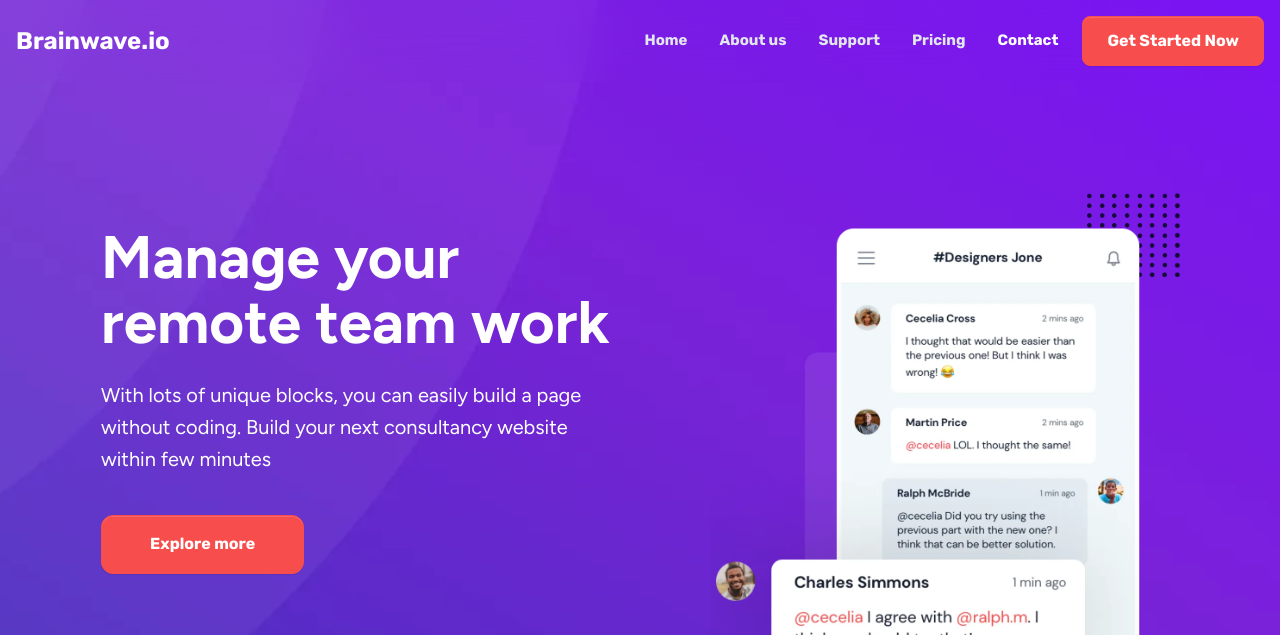
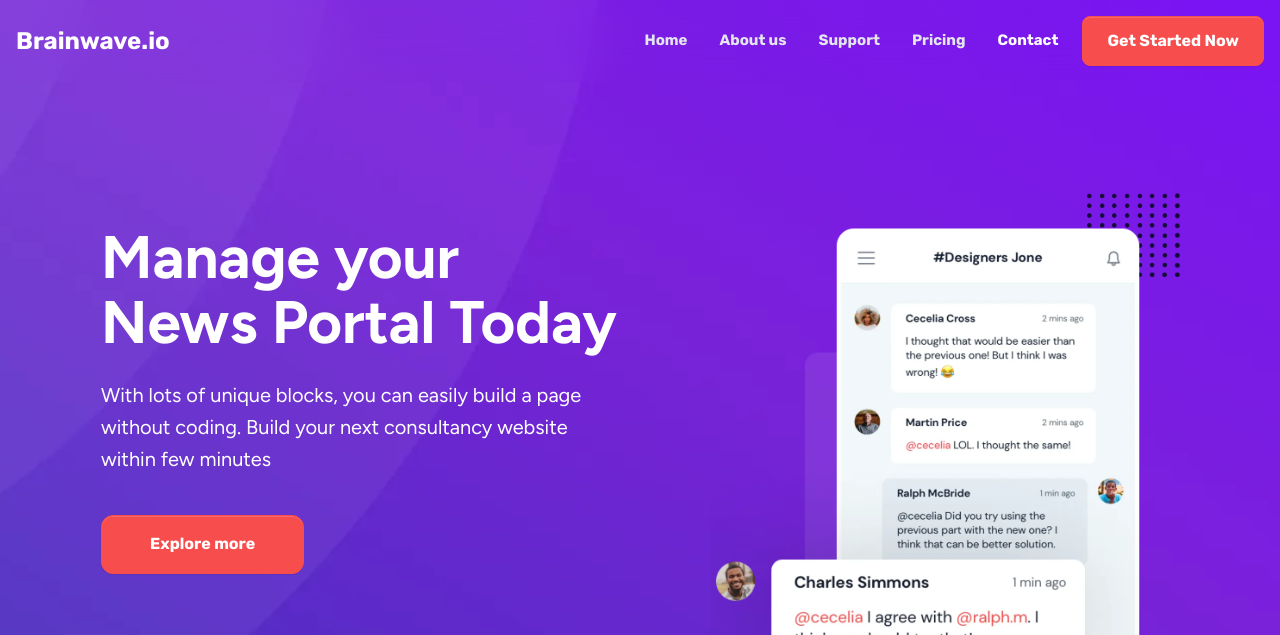
Before and after one commit to Sumitdesign07/brainwave, a plain HTML site: page index.html in a window 1280 px wide. Shown: the top 635 px of the page. Drawn offline with nearby package versions, Linux system fonts and the light colour scheme.

Commit message:
Update index.html

```diff
--- a/index.html
+++ b/index.html
@@ -52,7 +52,7 @@
               <div class="container">
                 <div class="row gy-4 gy-md-8 pt-9 pt-lg-0">
                   <div class="col-lg-6 text-center text-lg-start">
-                    <h1 class="fs-2 fs-lg-1 text-white fw-bold mb-2 mb-lg-x1 lh-base mt-3 mt-lg-0"> Manage your remote <span class="text-nowrap">team work</span></h1>
+                    <h1 class="fs-2 fs-lg-1 text-white fw-bold mb-2 mb-lg-x1 lh-base mt-3 mt-lg-0"> Manage your News <span class="text-nowrap">Portal Today</span></h1>
                     <p class="fs-8 text-white mb-3 mb-lg-4 lh-lg">With lots of unique blocks, you can easily build a page without coding. Build your next consultancy website within few minutes</p>
                     <div class="d-flex justify-content-center justify-content-lg-start"><a class="btn btn-primary btn-lg lh-xl mb-4 mb-md-5 mb-lg-7" href="#!">Explore more</a></div>
                     <p class="mb-x1 fs-10 button-text text-uppercase fw-bold lh-base text-300">Download our app</p>
```
